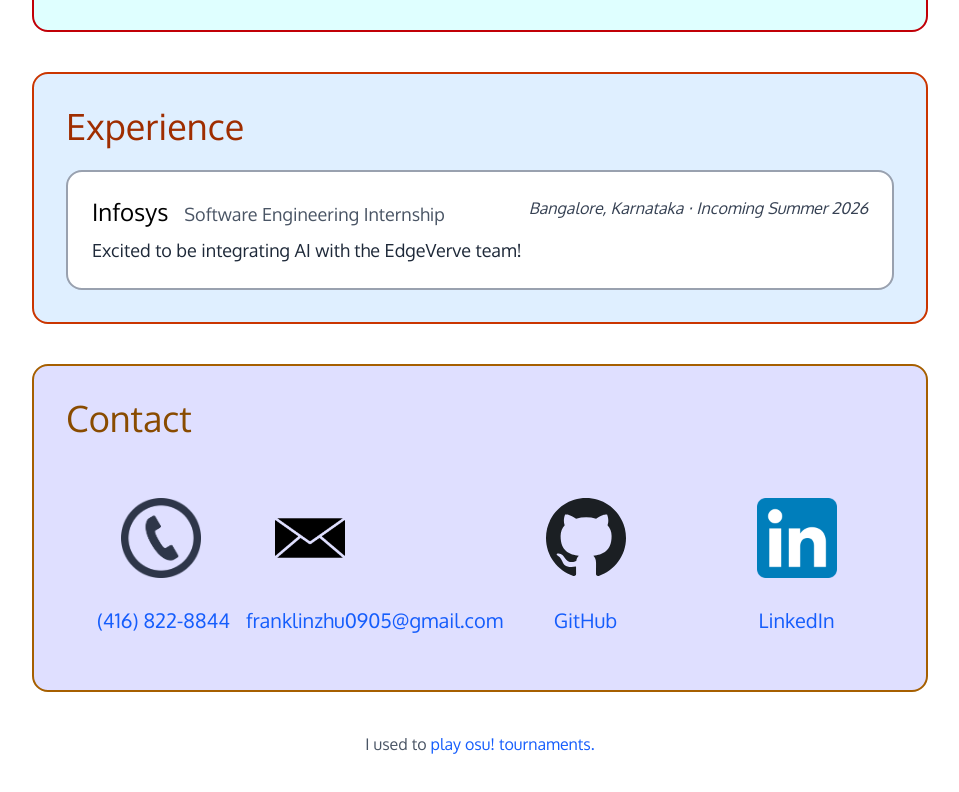
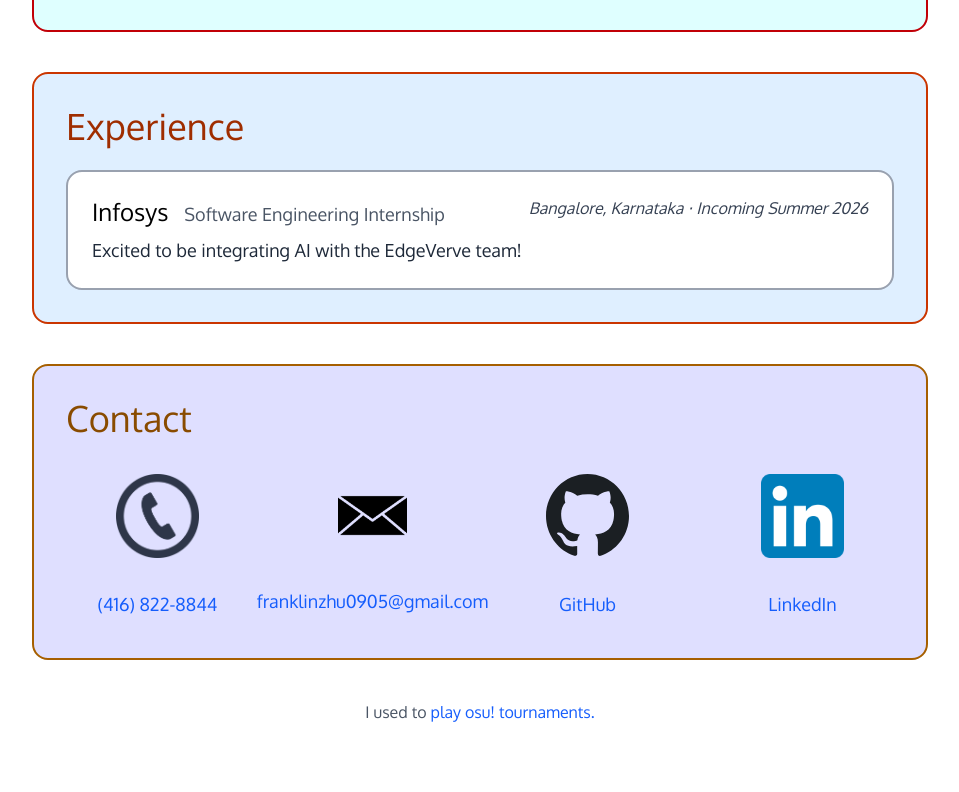
Before and after one commit to f47zhu/personal-website, a Next.js app: page / in a window 1280 px wide. Shown: the part 1356-2148 px from the top of the page, without its empty margins (160-1119 px from the left). After the commit the page ends 2120 px from the top, so only its background shows below. Built offline with nearby package versions, Linux system fonts and the light colour scheme; a web font is replaced by a local one.

Commit message:
nits: Responsivity/misc visuals

```diff
--- a/app/circleCarousel.tsx
+++ b/app/circleCarousel.tsx
@@ -28,8 +28,8 @@ export function CircleCarousel({ images }: { images: React.ReactElement[] }) {
     <div className="relative group">
       <div className="z-20 flex flex-row absolute bottom-1/12 m-auto left-0 right-0 place-content-center opacity-0 group-hover:opacity-100 transition ease-in-out">
         <button className="py-2 pl-6 pr-4 font-extrabold whitespace-nowrap bg-linear-to-r from-[#00000000] to-[#00000080] to-25% hover:cursor-pointer hover:brightness-150 hover:scale-105 transition-transform ease-in-out" onClick={() => changeCurIndex(-1)}>←</button>
-        <p className="py-2 px-4 place-content-center bg-[#FFFFFF80] dark:bg-[#00000080]">
-          {curIndex + 1}/{images.length}
+        <p className="p-2 place-content-center text-sm tracking-[4] bg-[#FFFFFF80] dark:bg-[#00000080]">
+          {"○".repeat(curIndex)}●{"○".repeat(images.length - 1 - curIndex)}
         </p>
         <button className="py-2 pl-4 pr-6 font-extrabold whitespace-nowrap bg-linear-to-l from-[#00000000] to-[#00000080] to-25% hover:cursor-pointer hover:brightness-150 hover:scale-105 transition-transform ease-in-out" onClick={() => changeCurIndex(1)}>→</button>
       </div>
--- a/app/header.tsx
+++ b/app/header.tsx
@@ -19,14 +19,14 @@ export function PageHeader() {
   return (
     <>
       <span id={"about"} />
-      <header className="z-50 h-15 sticky top-0 border-b-2 grid grid-cols-7 overflow-hidden place-items-center text-xl tracking-[2] font-extrabold bg-white dark:bg-black border-gray-400 dark:border-gray-600 animate-fade-in-length0.375s-delay0.75s">
-          <div />
+      <header className="z-50 h-15 sticky top-0 border-b-2 grid grid-cols-5 md:grid-cols-7 overflow-hidden place-items-center text-xl tracking-[2] font-extrabold bg-white dark:bg-black border-gray-400 dark:border-gray-600 animate-fade-in-length0.375s-delay0.75s">
+          <div className="hidden md:block" />
           <HeaderElement link="./resume" title="Resume" color="indigo" />
           <HeaderElement link="#about" title="About Me" color="green" />
           <HeaderElement link="#projects" title="Projects" color="red" />
           <HeaderElement link="#experience" title="Experience" color="orange" />
           <HeaderElement link="#contact" title="Contact" color="yellow" />
-          <div />
+          <div className="hidden md:block" />
       </header>
     </>
   );
--- a/app/page.tsx
+++ b/app/page.tsx
@@ -30,12 +30,16 @@ export default function Home() {
                 I love <FunHighlight text="playing and conducting music." />
                 <span id="projects" />
               </div>
-              <div className="z-10 relative float-right top-5 left-10 -m-20 -ml-4 flex-none size-75">
+              <div className="hidden md:block z-10 relative float-right top-5 left-10 -m-20 -ml-4 flex-none size-75">
                 <CircleCarousel
                   images={[
                     <img
                       className="rounded-full size-75 object-cover object-[60%] border-2 border-green-700 dark:border-green-300"
                       src={"/selfies/me-conducting.jpg"} alt="Me conducting a band"
+                    />,
+                    <img
+                      className="rounded-full size-75 object-cover object-left border-2 border-green-700 dark:border-green-300"
+                      src={"/selfies/me-playing-the-flute.jpg"} alt="Me playing the flute"
                     />,
                     <img
                       className="rounded-full size-75 object-cover object-[60%] border-2 border-green-700 dark:border-green-300"
@@ -47,6 +51,7 @@ export default function Home() {
                     />
                   ]}
                 />
+
               </div>
             </div>
           </PageCard>
@@ -105,39 +110,38 @@ export default function Home() {
             </InnerCard>
           </PageCard>
           <PageCard
-            className={"flex flex-col gap-6"}
             color={"yellow"}
             title={"Contact"}
           >
-            <div className="grid grid-cols-4 gap-4 place-items-center">
+            <div className="grid grid-rows-2 grid-cols-2 md:grid-rows-none md:grid-cols-4 mt-3 -mb-4 gap-8 place-items-center">
               <a href="sms:4168228844" target="_blank">
-                <div className="p-2 hover:bg-gray-100 dark:hover:bg-gray-900">
-                  <img src="./telephone-icon.webp" className="my-7 mx-10 size-20 dark:invert" />
-                  <div className="m-4 text-xl text-center">
+                <div className="flex flex-col place-items-center p-2 hover:bg-gray-100 dark:hover:bg-gray-900">
+                  <img src="./telephone-icon.webp" className="m-4 size-[50%] dark:invert" />
+                  <div className="m-4 text-lg text-center">
                     (416) 822-8844
                   </div>
                 </div>
               </a>
               <a href="mailto:franklinzhu0905@gmail.com" target="_blank">
-                <div className="p-2 hover:bg-gray-100 dark:hover:bg-gray-900">
-                  <img src="./email-icon.png" className="my-7 mx-10 size-20 dark:invert" />
-                  <div className="m-4 text-xl text-center">
+                <div className="flex flex-col place-items-center p-2 hover:bg-gray-100 dark:hover:bg-gray-900">
+                  <img src="./email-icon.png" className="m-4 size-[30%] place-self-center dark:invert" />
+                  <div className="m-4 text-lg text-center">
                     franklinzhu0905@gmail.com
                   </div>
                 </div>
               </a>
               <a href="https://github.com/f47zhu" target="_blank">
-                <div className="p-2 hover:bg-gray-100 dark:hover:bg-gray-900">
-                  <img src="./github-logo.svg" className="my-7 mx-10 size-20 dark:invert" />
-                  <div className="m-4 text-xl text-center">
+                <div className="flex flex-col place-items-center p-2 hover:bg-gray-100 dark:hover:bg-gray-900">
+                  <img src="./github-logo.svg" className="m-4 size-[50%] dark:invert" />
+                  <div className="m-4 text-lg text-center">
                     GitHub
                   </div>
                 </div>
               </a>
               <a href="https://www.linkedin.com/in/f47zhu" target="_blank">
-                <div className="p-2 hover:bg-gray-100 dark:hover:bg-gray-900">
-                  <img src="./linkedin-logo.webp" className="my-7 mx-10 size-20" />
-                  <div className="m-4 text-xl text-center">
+                <div className="flex flex-col place-items-center p-2 hover:bg-gray-100 dark:hover:bg-gray-900">
+                  <img src="./linkedin-logo.webp" className="m-4 size-[50%]" />
+                  <div className="m-4 text-lg text-center">
                     LinkedIn
                   </div>
                 </div>
```
Also changed, not shown: public/selfies/me-playing-the-flute.jpg (added).
